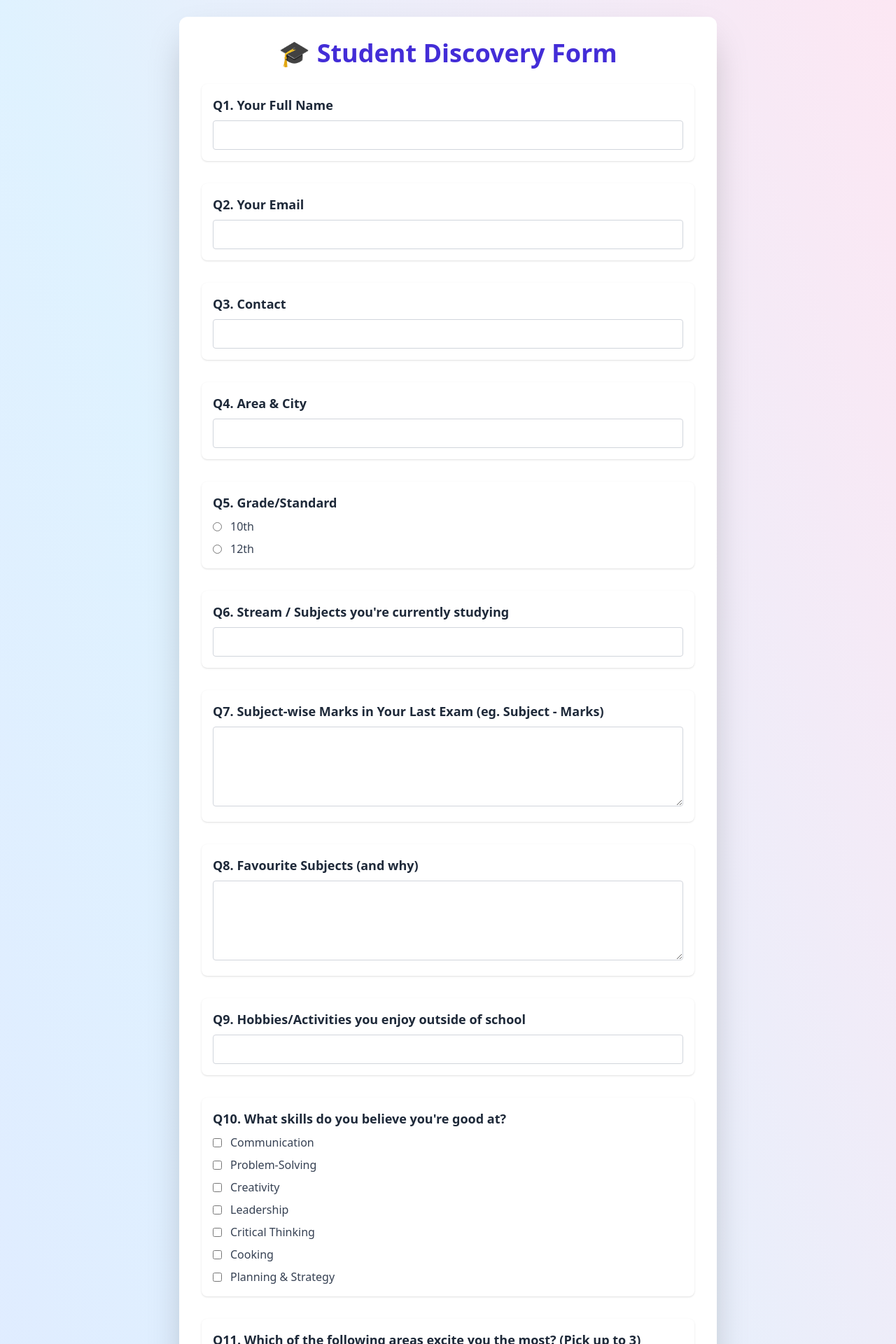
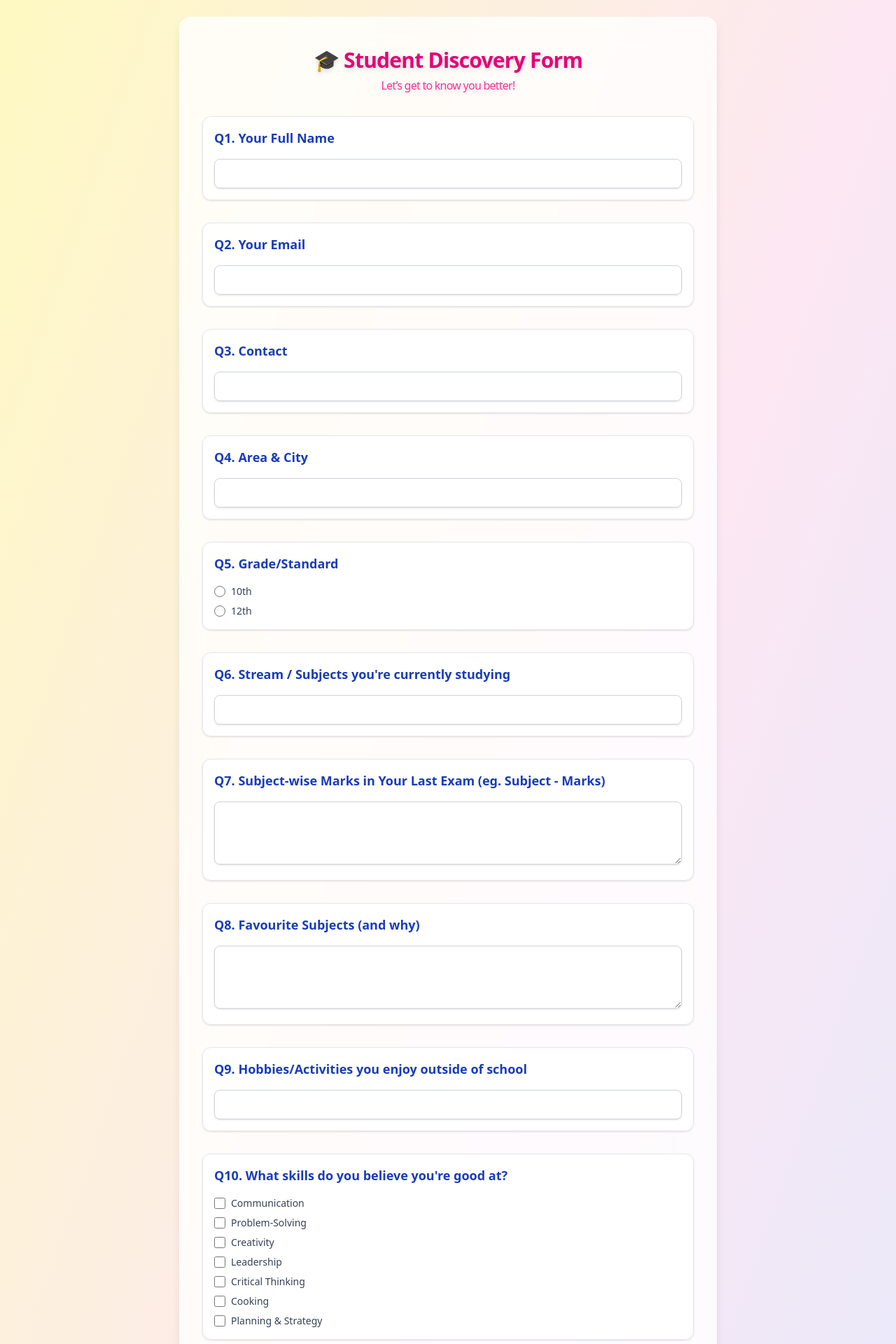
Before and after one commit to AmeyPacharkar1896/jkb-QnA, a React (Vite) app: page / in a window 1280 px wide. Shown: the top 1920 px of the page at 70% size. Built offline with nearby package versions, Linux system fonts and the light colour scheme.

Commit message:
updated the form page and the response page

```diff
--- a/package.json
+++ b/package.json
@@ -14,6 +14,7 @@
     "react": "^19.0.0",
     "react-dom": "^19.0.0",
     "react-router-dom": "^7.5.1",
+    "sonner": "^2.0.3",
     "tailwindcss": "^4.1.4"
   },
   "devDependencies": {
--- a/src/App.jsx
+++ b/src/App.jsx
@@ -1,10 +1,15 @@
 import { BrowserRouter as Router, Routes, Route } from 'react-router-dom';
 import FormPage from './pages/FormPage.jsx';
 import ResponsePage from './pages/ResponsePage.jsx';
+import { Toaster } from 'sonner';
 
 function App() {
   return (
     <Router>
+      <Toaster
+        position="top-right"
+        richColors
+      />
       <Routes>
         <Route path="/" element={<FormPage />} />
         <Route path="/response" element={<ResponsePage />} />
--- a/src/pages/FormPage.jsx
+++ b/src/pages/FormPage.jsx
@@ -1,10 +1,13 @@
 import React, { useState } from 'react';
 import questions from '../data/questions.json';
 import { submitForm } from '../api/form_submit.js';
+import toastNotifications from '../toasts/toastNotifications.js';
 
-export default function FormPage() {
+const FormPage = () => {
   const [answers, setAnswers] = useState({});
   const [errors, setErrors] = useState({});
+
+
 
   const handleChange = (idx, value) => {
     setAnswers(prev => ({ ...prev, [idx]: value }));
@@ -16,7 +19,10 @@ export default function FormPage() {
       ? [...prev, option]
       : prev.filter(o => o !== option);
 
-    if (limit && updated.length > limit) return;
+    if (limit && updated.length > limit) {
+      toastNotifications.error("You can select upto 3", "Select only your most favourute areas !")
+      return
+    };
 
     setAnswers(prevState => ({
       ...prevState,
@@ -43,17 +49,22 @@ export default function FormPage() {
       const res = await submitForm(payload);
       const model = FormResponse.fromJson(res);
       navigate('/response', { state: { model } });
+      toastNotifications.success("Submission was succesfull");
     } catch (err) {
       console.error(err);
-      alert('Submission failed.');
+      setErrors(err);
+      toastNotifications.error("Submission Failed !!");
     }
   };
 
   return (
-    <div className="min-h-screen bg-gradient-to-tr from-indigo-100 via-sky-100 to-pink-100 p-6">
-      <div className="max-w-3xl mx-auto bg-white shadow-2xl rounded-xl p-8">
-        <h1 className="text-3xl md:text-4xl font-bold text-indigo-700 mb-6 text-center">
+    <div className="min-h-screen bg-gradient-to-br from-yellow-100 via-pink-100 to-blue-100 p-4 sm:p-6">
+      <div className="max-w-3xl mx-auto bg-white/80 backdrop-blur-xl shadow-lg rounded-2xl px-6 sm:px-8 py-8 sm:py-10 border border-white/30">
+        <h1 className="text-3xl font-extrabold text-center text-pink-600 mb-8 tracking-tight leading-snug drop-shadow-md">
           🎓 Student Discovery Form
+          <span className="block text-base font-medium text-pink-500 mt-1">
+            Let’s get to know you better!
+          </span>
         </h1>
 
         <form onSubmit={handleSubmit} className="space-y-8">
@@ -63,59 +74,62 @@ export default function FormPage() {
             return (
               <div
                 key={idx}
-                className="p-4 bg-white rounded-lg shadow hover:shadow-md transition-shadow duration-300"
+                className="p-4 bg-white/90 border border-gray-200 rounded-xl shadow hover:shadow-md transition duration-200"
               >
-                <label className="block text-lg font-semibold text-gray-800 mb-2">
+                <label className="block text-lg font-semibold text-blue-800 mb-4">
                   {`Q${idx + 1}. ${q.question}`}
                 </label>
 
+                {/* Text */}
                 {q.answerType === 'text' && (
                   <input
                     type="text"
-                    className="border border-gray-300 rounded px-4 py-2 w-full focus:outline-none focus:ring-2 focus:ring-indigo-300"
+                    className="w-full bg-white/60 border border-gray-300 rounded-lg px-4 py-2 text-gray-800 placeholder-gray-400 focus:outline-none focus:ring-2 focus:ring-blue-300 transition shadow-sm"
                     value={answers[idx] || ''}
                     onChange={e => handleChange(idx, e.target.value)}
                     required
                   />
                 )}
 
+                {/* Email */}
                 {q.answerType === 'email' && (
                   <input
                     type="email"
-                    className="border border-gray-300 rounded px-4 py-2 w-full focus:outline-none focus:ring-2 focus:ring-indigo-300"
+                    className="w-full bg-white/60 border border-gray-300 rounded-lg px-4 py-2 text-gray-800 placeholder-gray-400 focus:outline-none focus:ring-2 focus:ring-blue-300 transition shadow-sm"
                     value={answers[idx] || ''}
                     onChange={e => handleChange(idx, e.target.value)}
                     required
                   />
                 )}
 
+                {/* Telephone */}
                 {q.answerType === 'tel' && (
                   <input
-                    type='tel'
-                    className="border border-gray-300 rounded px-4 py-2 w-full focus:outline-none focus:ring-2 focus:ring-indigo-300"
+                    type="tel"
+                    className="w-full bg-white/60 border border-gray-300 rounded-lg px-4 py-2 text-gray-800 placeholder-gray-400 focus:outline-none focus:ring-2 focus:ring-blue-300 transition shadow-sm"
+                    value={answers[idx] || ''}
+                    onChange={e => handleChange(idx, e.target.value)}
+                    onInput={e => e.target.value = e.target.value.replace(/\D/g, '')}  // Only digits allowed
+                    required
+                  />
+                )}
+
+                {/* Paragraph */}
+                {q.answerType === 'paragraph' && (
+                  <textarea
+                    rows="3"
+                    className="w-full bg-white/60 border border-gray-300 rounded-lg px-4 py-2 text-gray-800 placeholder-gray-400 focus:outline-none focus:ring-2 focus:ring-blue-300 transition shadow-sm"
                     value={answers[idx] || ''}
                     onChange={e => handleChange(idx, e.target.value)}
                     required
                   />
                 )}
 
-                {q.answerType === 'paragraph' && (
-                  <textarea
-                    className="border border-gray-300 rounded px-4 py-2 w-full focus:outline-none focus:ring-2 focus:ring-indigo-300"
-                    rows="4"
-                    value={answers[idx] || ''}
-                    onChange={e => handleChange(idx, e.target.value)}
-                    required
-                  />
-                )}
-
+                {/* Multiple Choice */}
                 {q.answerType === 'multiple_choice' && (
-                  <div className="space-y-2 mt-2">
+                  <div className="space-y-2 mt-3">
                     {q.options.map(opt => (
-                      <label
-                        key={opt}
-                        className="flex items-center space-x-3 text-gray-700"
-                      >
+                      <label key={opt} className="flex items-center space-x-2 text-gray-700 text-sm">
                         <input
                           type="radio"
                           name={`q${idx}`}
@@ -123,6 +137,7 @@ export default function FormPage() {
                           checked={answers[idx] === opt}
                           onChange={e => handleChange(idx, e.target.value)}
                           required
+                          className="accent-pink-500 w-4 h-4"
                         />
                         <span>{opt}</span>
                       </label>
@@ -130,26 +145,23 @@ export default function FormPage() {
                   </div>
                 )}
 
+                {/* Checkbox */}
                 {q.answerType === 'checkbox' && (
-                  <div className="space-y-2 mt-2">
+                  <div className="space-y-2 mt-3">
                     {q.options.map(opt => (
-                      <label
-                        key={opt}
-                        className="flex items-center space-x-3 text-gray-700"
-                      >
+                      <label key={opt} className="flex items-center space-x-2 text-gray-700 text-sm">
                         <input
                           type="checkbox"
                           value={opt}
                           checked={(answers[idx] || []).includes(opt)}
-                          onChange={e =>
-                            handleCheckbox(idx, opt, e.target.checked, checkboxLimit)
-                          }
+                          onChange={e => handleCheckbox(idx, opt, e.target.checked, checkboxLimit)}
+                          className="accent-pink-500 w-4 h-4"
                         />
                         <span>{opt}</span>
                       </label>
                     ))}
                     {checkboxLimit && (
-                      <p className="text-sm text-gray-500 italic mt-1">
+                      <p className="text-xs text-gray-500 italic mt-1">
                         (You can select up to {checkboxLimit})
                       </p>
                     )}
@@ -159,12 +171,13 @@ export default function FormPage() {
             );
           })}
 
+          {/* Submit Button */}
           <div className="text-center">
             <button
               type="submit"
-              className="bg-indigo-600 text-white px-6 py-3 text-lg rounded-full hover:bg-indigo-700 shadow-lg transition-all duration-300 cursor-pointer"
+              className="bg-gradient-to-r from-pink-500 to-orange-400 text-white px-6 py-2 sm:px-8 sm:py-3 text-base sm:text-lg font-semibold rounded-full shadow-md hover:scale-105 hover:shadow-lg transition-all duration-300 active:scale-95"
             >
-              🚀 Submit Form
+              🚀 Submit & Shine
             </button>
           </div>
         </form>
@@ -172,3 +185,6 @@ export default function FormPage() {
     </div>
   );
 }
+
+
+export default FormPage;
--- /dev/null
+++ b/src/toasts/toastNotifications.js
@@ -0,0 +1,32 @@
+import { toast } from "sonner";
+
+class ToastNotifications {
+  success(message) {
+    return toast.success(message,
+      {
+        style: {
+          backgroundColor: '#D1FAE5', // Tailwind's green-100
+          color: '#065F46',           // Tailwind's green-800
+          border: '1px solid #34D399' // Tailwind's green-400
+        },
+        icon: '✅'
+      }
+    );
+  };
+
+  error(message , desc) {
+    return toast.error(message, {
+      description: desc ? desc : 'Please check your internet connection and try again.',
+      closeButton: true,
+      style: {
+        backgroundColor: '#FEE2E2', // Tailwind's red-100
+        color: '#991B1B',           // Tailwind's red-800
+        border: '1px solid #F87171' // Tailwind's red-400
+      },
+      duration: 6000, // Display duration in milliseconds
+    });
+  }
+};
+
+const toastNotifications = new ToastNotifications();
+export default toastNotifications;
```
Also changed, not shown: src/pages/ResponsePage.jsx (+27 -12 lines), 1 other file (tests, documents, lock files or other folders).
